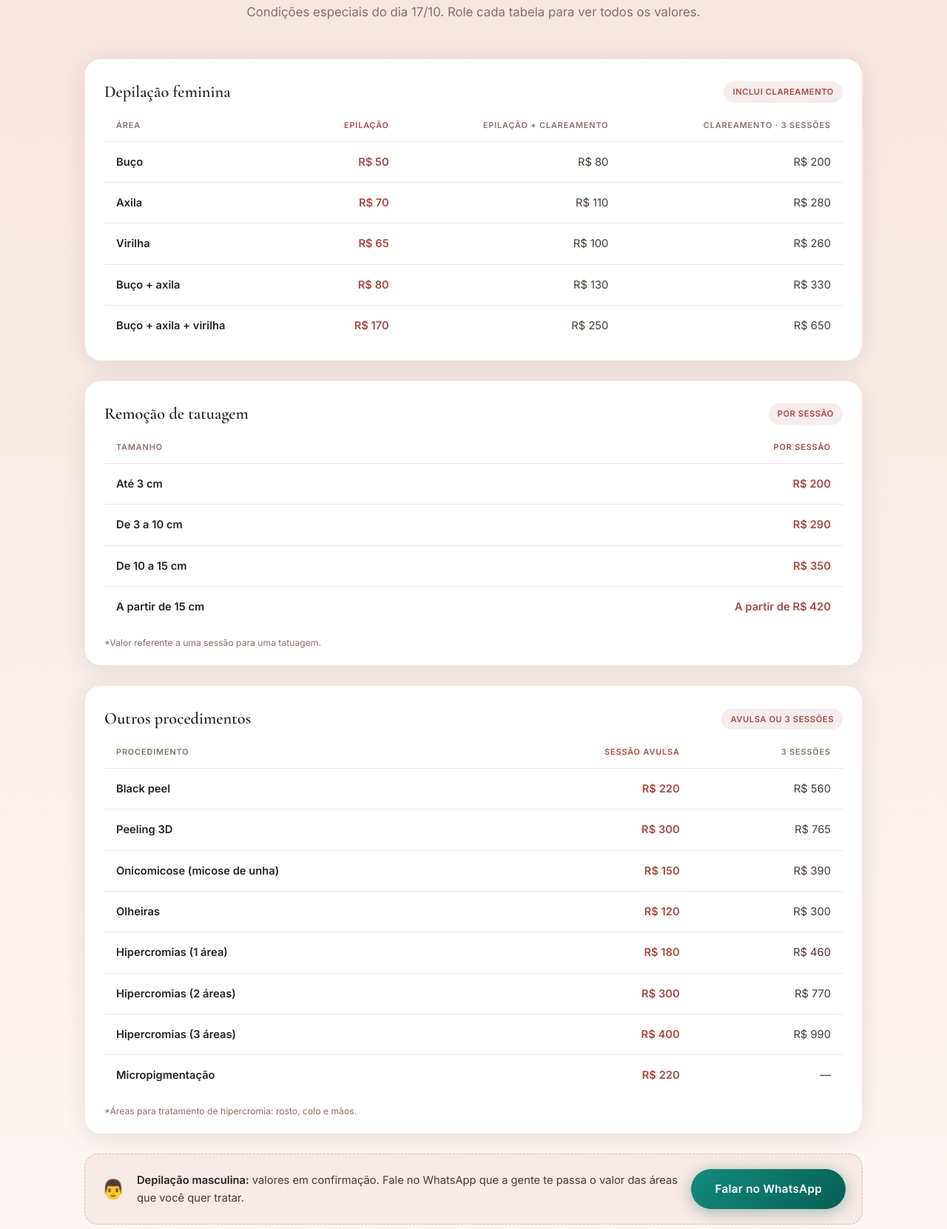
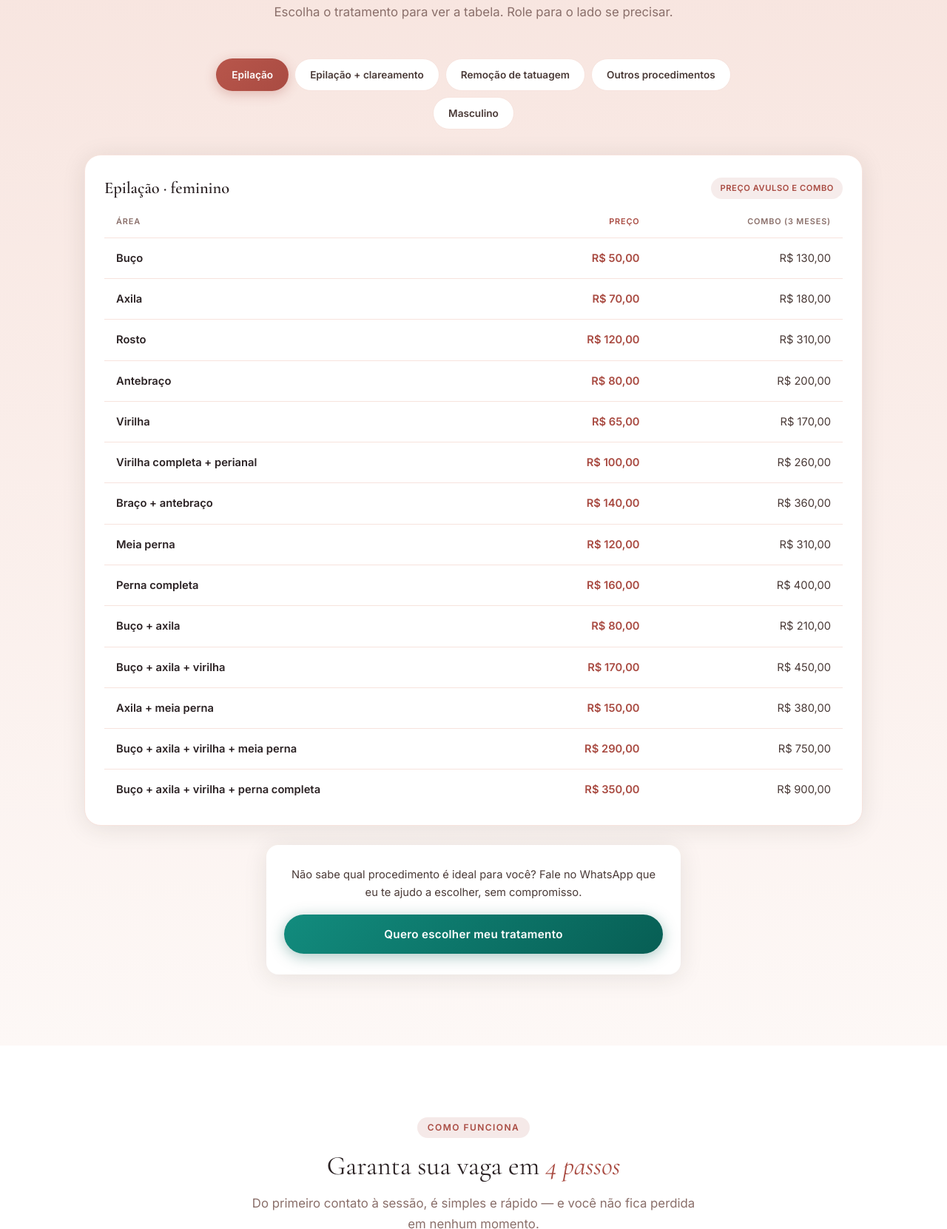
Before and after one commit to cmmartinsfarma/protocolonaturalmentepronta, a plain HTML site: page laser/index.html in a window 1280 px wide. Shown: the part 3396-5057 px from the top of the page at 74% size. Drawn offline with nearby package versions, Linux system fonts and the light colour scheme.

Commit message:
feat(laser): tabbed price tables; add exclusive epilation table from feminino

```diff
--- a/laser/index.html
+++ b/laser/index.html
@@ -590,34 +590,38 @@
     }
 
     .tabs {
-      display: inline-flex;
+      display: flex;
+      flex-wrap: wrap;
+      justify-content: center;
       gap: 8px;
+      max-width: 760px;
+      margin: 0 auto 34px;
+    }
+
+    .tab {
+      border: 1px solid var(--cream-dark);
       background: var(--white);
-      border: 1px solid var(--cream-dark);
-      padding: 6px;
-      border-radius: 50px;
-      margin-bottom: 40px;
-      box-shadow: var(--shadow);
-    }
-
-    .tab {
-      border: none;
-      background: transparent;
       font-family: var(--font-sans);
       font-weight: 600;
-      font-size: .9rem;
-      color: var(--text-muted);
-      padding: 11px 28px;
+      font-size: .85rem;
+      color: var(--charcoal-soft);
+      padding: 10px 20px;
       border-radius: 50px;
       cursor: pointer;
       transition: var(--transition);
       min-height: 44px;
     }
 
+    .tab:hover {
+      border-color: var(--blush);
+      color: var(--rose-deep);
+    }
+
     .tab.is-active {
       background: linear-gradient(135deg, var(--rose-600) 0%, var(--rose-700) 100%);
       color: var(--white);
-      box-shadow: 0 4px 16px rgba(169, 75, 66, .35);
+      border-color: transparent;
+      box-shadow: 0 4px 16px rgba(169, 75, 66, .30);
     }
 
     .tab-panel {
@@ -1992,177 +1996,148 @@
       <div class="container">
         <div class="section-tag">Tabela de preços</div>
         <h2 class="section-title">Valores do <em>Laser Day</em></h2>
-        <p class="section-desc">Condições especiais do dia 17/10. Role cada tabela para ver todos os valores.</p>
-
-        <div class="price-block reveal">
+        <p class="section-desc">Escolha o tratamento para ver a tabela. Role para o lado se precisar.</p>
+
+        <div class="tabs" role="tablist" aria-label="Tabela de preços">
+          <button class="tab is-active" role="tab" aria-selected="true" data-tab="epilacao">Epilação</button>
+          <button class="tab" role="tab" aria-selected="false" data-tab="clareamento">Epilação + clareamento</button>
+          <button class="tab" role="tab" aria-selected="false" data-tab="tatuagem">Remoção de tatuagem</button>
+          <button class="tab" role="tab" aria-selected="false" data-tab="outros">Outros procedimentos</button>
+          <button class="tab" role="tab" aria-selected="false" data-tab="masculino">Masculino</button>
+        </div>
+
+        <div class="tab-panel is-active" id="panel-epilacao" role="tabpanel">
+          <div class="price-block">
             <div class="price-block__head">
-            <h3 class="price-block__title">Depilação feminina</h3>
-            <span class="price-block__tag">Inclui clareamento</span>
+              <h3 class="price-block__title">Epilação · feminino</h3>
+              <span class="price-block__tag">Preço avulso e combo</span>
             </div>
             <div class="table-scroll">
               <table class="price-table">
-              <colgroup>
-                <col />
-                <col class="hl" />
-                <col />
-                <col />
-              </colgroup>
+                <colgroup><col /><col class="hl" /><col /></colgroup>
                 <thead>
                   <tr>
                     <th scope="col">Área</th>
-                  <th scope="col" class="hl">Epilação</th>
+                    <th scope="col">Preço</th>
+                    <th scope="col">Combo (3 meses)</th>
+                  </tr>
+                </thead>
+                <tbody>
+                  <tr><td>Buço</td><td>R$ 50,00</td><td>R$ 130,00</td></tr>
+                  <tr><td>Axila</td><td>R$ 70,00</td><td>R$ 180,00</td></tr>
+                  <tr><td>Rosto</td><td>R$ 120,00</td><td>R$ 310,00</td></tr>
+                  <tr><td>Antebraço</td><td>R$ 80,00</td><td>R$ 200,00</td></tr>
+                  <tr><td>Virilha</td><td>R$ 65,00</td><td>R$ 170,00</td></tr>
+                  <tr><td>Virilha completa + perianal</td><td>R$ 100,00</td><td>R$ 260,00</td></tr>
+                  <tr><td>Braço + antebraço</td><td>R$ 140,00</td><td>R$ 360,00</td></tr>
+                  <tr><td>Meia perna</td><td>R$ 120,00</td><td>R$ 310,00</td></tr>
+                  <tr><td>Perna completa</td><td>R$ 160,00</td><td>R$ 400,00</td></tr>
+                  <tr><td>Buço + axila</td><td>R$ 80,00</td><td>R$ 210,00</td></tr>
+                  <tr><td>Buço + axila + virilha</td><td>R$ 170,00</td><td>R$ 450,00</td></tr>
+                  <tr><td>Axila + meia perna</td><td>R$ 150,00</td><td>R$ 380,00</td></tr>
+                  <tr><td>Buço + axila + virilha + meia perna</td><td>R$ 290,00</td><td>R$ 750,00</td></tr>
+                  <tr><td>Buço + axila + virilha + perna completa</td><td>R$ 350,00</td><td>R$ 900,00</td></tr>
+                </tbody>
+              </table>
+            </div>
+          </div>
+        </div>
+
+        <div class="tab-panel" id="panel-clareamento" role="tabpanel">
+          <div class="price-block">
+            <div class="price-block__head">
+              <h3 class="price-block__title">Epilação + clareamento · feminino</h3>
+              <span class="price-block__tag">Na mesma sessão</span>
+            </div>
+            <div class="table-scroll">
+              <table class="price-table">
+                <colgroup><col /><col class="hl" /><col /></colgroup>
+                <thead>
+                  <tr>
+                    <th scope="col">Área</th>
                     <th scope="col">Epilação + clareamento</th>
                     <th scope="col">Clareamento · 3 sessões</th>
                   </tr>
                 </thead>
                 <tbody>
-                <tr>
-                  <td>Buço</td>
-                  <td class="price-cell-strong">R$ 50</td>
-                  <td>R$ 80</td>
-                  <td>R$ 200</td>
-                </tr>
-                <tr>
-                  <td>Axila</td>
-                  <td class="price-cell-strong">R$ 70</td>
-                  <td>R$ 110</td>
-                  <td>R$ 280</td>
-                </tr>
-                <tr>
-                  <td>Virilha</td>
-                  <td class="price-cell-strong">R$ 65</td>
-                  <td>R$ 100</td>
-                  <td>R$ 260</td>
-                </tr>
-                <tr>
-                  <td>Buço + axila</td>
-                  <td class="price-cell-strong">R$ 80</td>
-                  <td>R$ 130</td>
-                  <td>R$ 330</td>
-                </tr>
-                <tr>
-                  <td>Buço + axila + virilha</td>
-                  <td class="price-cell-strong">R$ 170</td>
-                  <td>R$ 250</td>
-                  <td>R$ 650</td>
-                </tr>
+                  <tr><td>Buço</td><td>R$ 80</td><td>R$ 200</td></tr>
+                  <tr><td>Axila</td><td>R$ 110</td><td>R$ 280</td></tr>
+                  <tr><td>Virilha</td><td>R$ 100</td><td>R$ 260</td></tr>
+                  <tr><td>Buço + axila</td><td>R$ 130</td><td>R$ 330</td></tr>
+                  <tr><td>Buço + axila + virilha</td><td>R$ 250</td><td>R$ 650</td></tr>
                 </tbody>
               </table>
             </div>
           </div>
-
-        <div class="price-block reveal">
+        </div>
+
+        <div class="tab-panel" id="panel-tatuagem" role="tabpanel">
+          <div class="price-block">
             <div class="price-block__head">
               <h3 class="price-block__title">Remoção de tatuagem</h3>
               <span class="price-block__tag">Por sessão</span>
             </div>
             <div class="table-scroll">
               <table class="price-table">
-              <colgroup>
-                <col />
-                <col class="hl" />
-              </colgroup>
+                <colgroup><col /><col class="hl" /></colgroup>
                 <thead>
                   <tr>
                     <th scope="col">Tamanho</th>
-                  <th scope="col" class="hl">Por sessão</th>
+                    <th scope="col">Por sessão</th>
                   </tr>
                 </thead>
                 <tbody>
-                <tr>
-                  <td>Até 3 cm</td>
-                  <td class="price-cell-strong">R$ 200</td>
-                </tr>
-                <tr>
-                  <td>De 3 a 10 cm</td>
-                  <td class="price-cell-strong">R$ 290</td>
-                </tr>
-                <tr>
-                  <td>De 10 a 15 cm</td>
-                  <td class="price-cell-strong">R$ 350</td>
-                </tr>
-                <tr>
-                  <td>A partir de 15 cm</td>
-                  <td class="price-cell-strong">A partir de R$ 420</td>
-                </tr>
+                  <tr><td>Até 3 cm</td><td>R$ 200</td></tr>
+                  <tr><td>De 3 a 10 cm</td><td>R$ 290</td></tr>
+                  <tr><td>De 10 a 15 cm</td><td>R$ 350</td></tr>
+                  <tr><td>A partir de 15 cm</td><td>A partir de R$ 420</td></tr>
                 </tbody>
               </table>
             </div>
             <p class="table-hint">*Valor referente a uma sessão para uma tatuagem.</p>
           </div>
-
-        <div class="price-block reveal">
+        </div>
+
+        <div class="tab-panel" id="panel-outros" role="tabpanel">
+          <div class="price-block">
             <div class="price-block__head">
               <h3 class="price-block__title">Outros procedimentos</h3>
               <span class="price-block__tag">Avulsa ou 3 sessões</span>
             </div>
             <div class="table-scroll">
               <table class="price-table">
-              <colgroup>
-                <col />
-                <col class="hl" />
-                <col />
-              </colgroup>
+                <colgroup><col /><col class="hl" /><col /></colgroup>
                 <thead>
                   <tr>
                     <th scope="col">Procedimento</th>
-                  <th scope="col" class="hl">Sessão avulsa</th>
+                    <th scope="col">Sessão avulsa</th>
                     <th scope="col">3 sessões</th>
                   </tr>
                 </thead>
                 <tbody>
-                <tr>
-                  <td>Black peel</td>
-                  <td class="price-cell-strong">R$ 220</td>
-                  <td>R$ 560</td>
-                </tr>
-                <tr>
-                  <td>Peeling 3D</td>
-                  <td class="price-cell-strong">R$ 300</td>
-                  <td>R$ 765</td>
-                </tr>
-                <tr>
-                  <td>Onicomicose (micose de unha)</td>
-                  <td class="price-cell-strong">R$ 150</td>
-                  <td>R$ 390</td>
-                </tr>
-                <tr>
-                  <td>Olheiras</td>
-                  <td class="price-cell-strong">R$ 120</td>
-                  <td>R$ 300</td>
-                </tr>
-                <tr>
-                  <td>Hipercromias (1 área)</td>
-                  <td class="price-cell-strong">R$ 180</td>
-                  <td>R$ 460</td>
-                </tr>
-                <tr>
-                  <td>Hipercromias (2 áreas)</td>
-                  <td class="price-cell-strong">R$ 300</td>
-                  <td>R$ 770</td>
-                </tr>
-                <tr>
-                  <td>Hipercromias (3 áreas)</td>
-                  <td class="price-cell-strong">R$ 400</td>
-                  <td>R$ 990</td>
-                </tr>
-                <tr>
-                  <td>Micropigmentação</td>
-                  <td class="price-cell-strong">R$ 220</td>
-                  <td>—</td>
-                </tr>
+                  <tr><td>Black peel</td><td>R$ 220</td><td>R$ 560</td></tr>
+                  <tr><td>Peeling 3D</td><td>R$ 300</td><td>R$ 765</td></tr>
+                  <tr><td>Onicomicose (micose de unha)</td><td>R$ 150</td><td>R$ 390</td></tr>
+                  <tr><td>Olheiras</td><td>R$ 120</td><td>R$ 300</td></tr>
+                  <tr><td>Hipercromias (1 área)</td><td>R$ 180</td><td>R$ 460</td></tr>
+                  <tr><td>Hipercromias (2 áreas)</td><td>R$ 300</td><td>R$ 770</td></tr>
+                  <tr><td>Hipercromias (3 áreas)</td><td>R$ 400</td><td>R$ 990</td></tr>
+                  <tr><td>Micropigmentação</td><td>R$ 220</td><td>—</td></tr>
                 </tbody>
               </table>
             </div>
             <p class="table-hint">*Áreas para tratamento de hipercromia: rosto, colo e mãos.</p>
           </div>
-
-        <div class="price-callout reveal">
+        </div>
+
+        <div class="tab-panel" id="panel-masculino" role="tabpanel">
+          <div class="price-callout">
             <span class="price-callout__icon" aria-hidden="true">👨</span>
             <p><strong>Depilação masculina:</strong> valores em confirmação. Fale no WhatsApp que a gente te passa
               o valor das áreas que você quer tratar.</p>
             <a href="https://api.whatsapp.com/send?phone=5516992133717&text=Ol%C3%A1%21%20Quero%20saber%20os%20valores%20da%20depila%C3%A7%C3%A3o%20masculina%20no%20Laser%20Day"
               class="btn btn--whatsapp" target="_blank" rel="noopener">Falar no WhatsApp</a>
+          </div>
         </div>
 
         <div class="precos__cta reveal">
@@ -2172,30 +2147,6 @@
             class="btn btn--whatsapp btn--full" id="cta-precos" target="_blank" rel="noopener">Quero escolher meu
             tratamento</a>
         </div>
-      </div>
-    </section>
-
-    <!-- ===== CONTRAINDICAÇÕES ===== -->
-    <section class="contra reveal" id="contraindicacoes">
-      <div class="container">
-        <div class="section-tag">Importante</div>
-        <h2 class="section-title">Contraindicações</h2>
-        <p class="section-desc">Por segurança, o tratamento não é indicado em alguns casos. Na dúvida, fale com a gente
-          antes de agendar.</p>
-        <ul class="contra__grid">
-          <li>Gestante e lactante</li>
-          <li>Uso de roacutan (nos últimos 6 meses) ou outro medicamento fotossensibilizante</li>
-          <li>Herpes ativa</li>
-          <li>Rosácea</li>
-          <li>Lesão (na região da aplicação do laser)</li>
-          <li>Lúpus</li>
-          <li>Vitiligo, psoríase</li>
-          <li>Neoplasias (sem autorização médica)</li>
-          <li>Epilepsia</li>
-          <li>Cicatriz (na região da aplicação do laser)</li>
-          <li>Doença imunossupressora ou uso de imunossupressores</li>
-          <li>Doenças hemorrágicas ou em uso de anticoagulantes, alergia, ferida aberta ou ferida infecciosa</li>
-        </ul>
       </div>
     </section>
 
@@ -2349,13 +2300,13 @@
                 <span>@dracarolmmartins</span>
               </a>
               <!-- 🔗 INSTAGRAM DA JÚLIA: troque o href e o @ abaixo pelo perfil dela -->
-              <a href="https://www.instagram.com/" class="contato__ig-item" target="_blank" rel="noopener">
+              <a href="https://www.instagram.com/juliafranco1" class="contato__ig-item" target="_blank" rel="noopener">
                 <svg width="22" height="22" viewBox="0 0 24 24" fill="currentColor" aria-hidden="true">
                   <path
                     d="M12 2.163c3.204 0 3.584.012 4.85.07 3.252.148 4.771 1.691 4.919 4.919.058 1.265.069 1.645.069 4.849 0 3.205-.012 3.584-.069 4.849-.149 3.225-1.664 4.771-4.919 4.919-1.266.058-1.644.07-4.85.07-3.204 0-3.584-.012-4.849-.07-3.26-.149-4.771-1.699-4.919-4.92-.058-1.265-.07-1.644-.07-4.849 0-3.204.013-3.583.07-4.849.149-3.227 1.664-4.771 4.919-4.919 1.266-.057 1.645-.069 4.849-.069zm0-2.163c-3.259 0-3.667.014-4.947.072-4.358.2-6.78 2.618-6.98 6.98-.059 1.281-.073 1.689-.073 4.948 0 3.259.014 3.668.072 4.948.2 4.358 2.618 6.78 6.98 6.98 1.281.058 1.689.072 4.948.072 3.259 0 3.668-.014 4.948-.072 4.354-.2 6.782-2.618 6.979-6.98.059-1.28.073-1.689.073-4.948 0-3.259-.014-3.667-.072-4.947-.196-4.354-2.617-6.78-6.979-6.98-1.281-.059-1.69-.073-4.949-.073zm0 5.838c-3.403 0-6.162 2.759-6.162 6.162s2.759 6.163 6.162 6.163 6.162-2.759 6.162-6.163c0-3.403-2.759-6.162-6.162-6.162zm0 10.162c-2.209 0-4-1.79-4-4 0-2.209 1.791-4 4-4s4 1.791 4 4c0 2.21-1.791 4-4 4zm6.406-11.845c-.796 0-1.441.645-1.441 1.44s.645 1.44 1.441 1.44c.795 0 1.439-.645 1.439-1.44s-.644-1.44-1.439-1.44z" />
                 </svg>
                 <strong>Júlia Franco</strong>
-                <span>@julia.franco</span>
+                <span>@juliafranco1</span>
               </a>
             </div>
           </div>
@@ -2475,6 +2426,21 @@
       tick();
       const timer = setInterval(tick, 1000);
     })();
+
+    // Abas da tabela de preços
+    document.querySelectorAll('#precos .tab').forEach(function (tab) {
+      tab.addEventListener('click', function () {
+        const key = tab.dataset.tab;
+        document.querySelectorAll('#precos .tab').forEach(function (t) {
+          const active = t === tab;
+          t.classList.toggle('is-active', active);
+          t.setAttribute('aria-selected', active ? 'true' : 'false');
+        });
+        document.querySelectorAll('#precos .tab-panel').forEach(function (p) {
+          p.classList.toggle('is-active', p.id === 'panel-' + key);
+        });
+      });
+    });
 
     // FAQ + acordeão: animação de altura
     document.querySelectorAll('.faq__item, .trat-item').forEach(details => {
```
Lines whose indentation alone changed are shown as unchanged.
